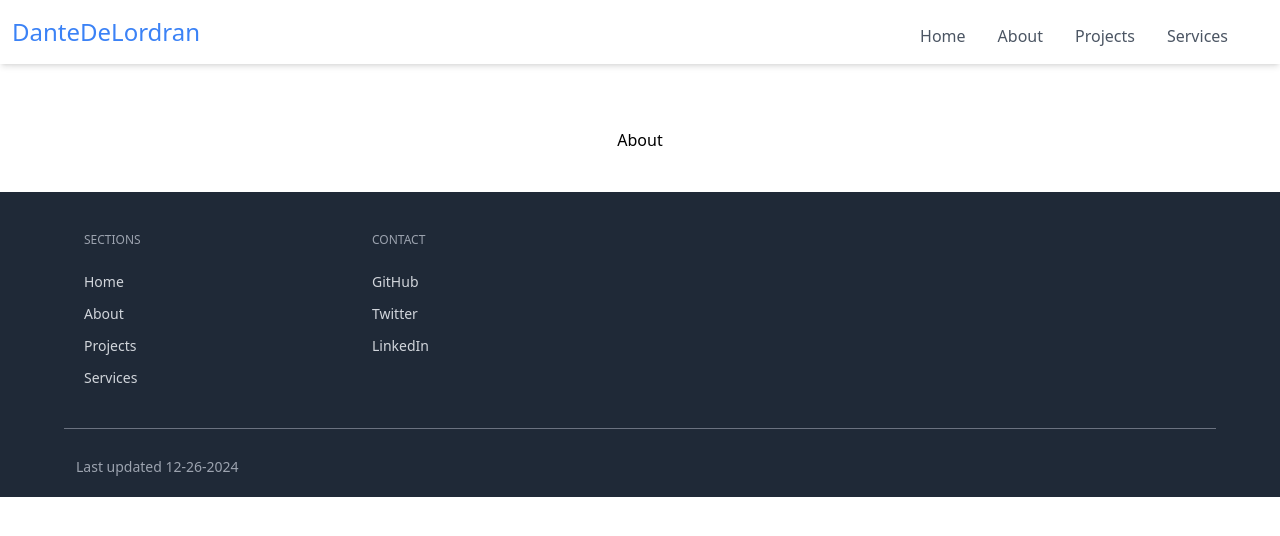
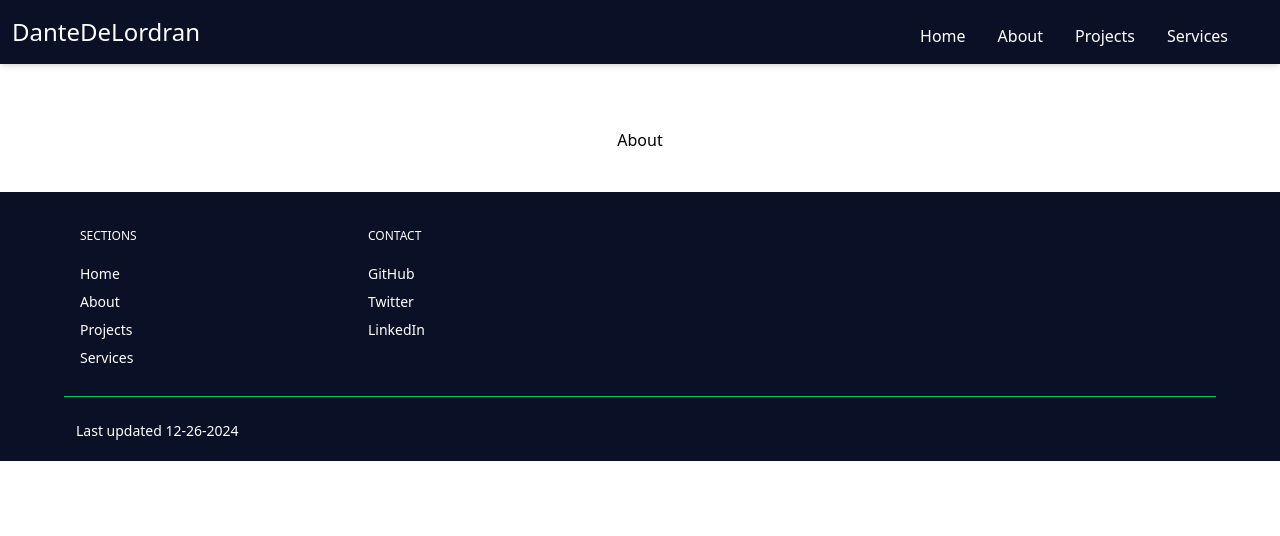
Before and after one commit to DanteDeLordran/LordranHome, a SvelteKit app: page /about in a window 1280 px wide. Shown: the top 536 px of the page. Built offline with nearby package versions, Linux system fonts and the light colour scheme.

Commit message:
Added correct colors

```diff
--- a/src/components/Footer.svelte
+++ b/src/components/Footer.svelte
@@ -3,34 +3,34 @@
     import { routes } from "../utils/routes";
 </script>
 
-<footer class="bg-gray-800 pt-5 sm:mt-10 w-full">
+<footer class="bg-[#0A1026] pt-5 sm:mt-10 w-full">
     <div class="max-w-6xl m-auto text-gray-800 flex flex-wrap justify-left">
         <!-- Col-1 -->
-        <div class="p-5 w-1/2 sm:w-4/12 md:w-3/12">
+        <div class="p-4 w-1/2 sm:w-4/12 md:w-3/12">
             <!-- Col Title -->
-            <div class="text-xs uppercase text-gray-400 font-medium mb-6">
+            <div class="text-xs uppercase text-white hover:text-[#01C979] mb-5 cursor-pointer transition-colors duration-300">
                 Sections
             </div>
 
             {#each routes as route}
                 <a
                     href={route.path}
-                    class="my-3 block text-gray-300 hover:text-gray-100 text-sm font-medium duration-700"
+                    class="my-2 block text-white hover:text-[#01C979] text-sm cursor-pointer transition-colors duration-300"
                 >
                     {route.name}
                 </a>
             {/each}
         </div>
 
-        <div class="p-5 w-1/2 sm:w-4/12 md:w-3/12">
-            <div class="text-xs uppercase text-gray-400 font-medium mb-6">
+        <div class="p-4 w-1/2 sm:w-4/12 md:w-3/12">
+            <div class="text-xs uppercase text-white hover:text-[#01C979] font-medium mb-5 cursor-pointer transition-colors duration-300">
                 Contact
             </div>
             {#each contacts as contact}
                 <a
                     href={contact.path}
                     target="_blank"
-                    class="my-3 block text-gray-300 hover:text-gray-100 text-sm font-medium duration-700"
+                    class="my-2 block text-white hover:text-[#01C979] text-sm cursor-pointer transition-colors duration-300"
                 >
                     {contact.name}
                 </a>
@@ -39,9 +39,9 @@
     </div>
 
     <!-- Copyright Bar -->
-    <div class="pt-2">
+    <div class="pt-1">
         <div
-            class="flex pb-5 px-3 m-auto pt-5 border-t border-gray-500 text-gray-400 text-sm flex-col md:flex-row max-w-6xl"
+            class="flex pb-5 px-3 m-auto pt-4 border-t border-[#01C979] text-white text-sm flex-col md:flex-row max-w-6xl"
         >
             <div class="mt-2">Last updated 12-26-2024</div>
         </div>
--- a/src/components/Header.svelte
+++ b/src/components/Header.svelte
@@ -4,11 +4,11 @@
 
 <header class="container">
     <nav
-        class="flex justify-between md:justify-around py-4 bg-white/80 backdrop-blur-sm shadow-md w-full px-10 fixed top-0 left-0 right-0 z-10 md:px-3"
+        class="flex justify-between md:justify-around py-4 bg-[#0A1026] backdrop-blur-sm shadow-md w-full px-10 fixed top-0 left-0 right-0 z-10 md:px-3"
     >
         <div class="flex items-center">
             <a class="cursor-pointer" href="/">
-                <h3 class="text-2xl font-medium text-blue-500">
+                <h3 class="text-2xl font-medium text-white hover:text-[#01C979]">
                     DanteDeLordran
                 </h3>
             </a>
@@ -18,7 +18,7 @@
         >
             {#each routes as route}
                 <a
-                    class="flex text-gray-600 hover:text-blue-500 cursor-pointer transition-colors duration-300"
+                    class="flex text-white hover:text-[#01C979] cursor-pointer transition-colors duration-300"
                     href={route.path}>{route.name}</a
                 >
             {/each}
```
